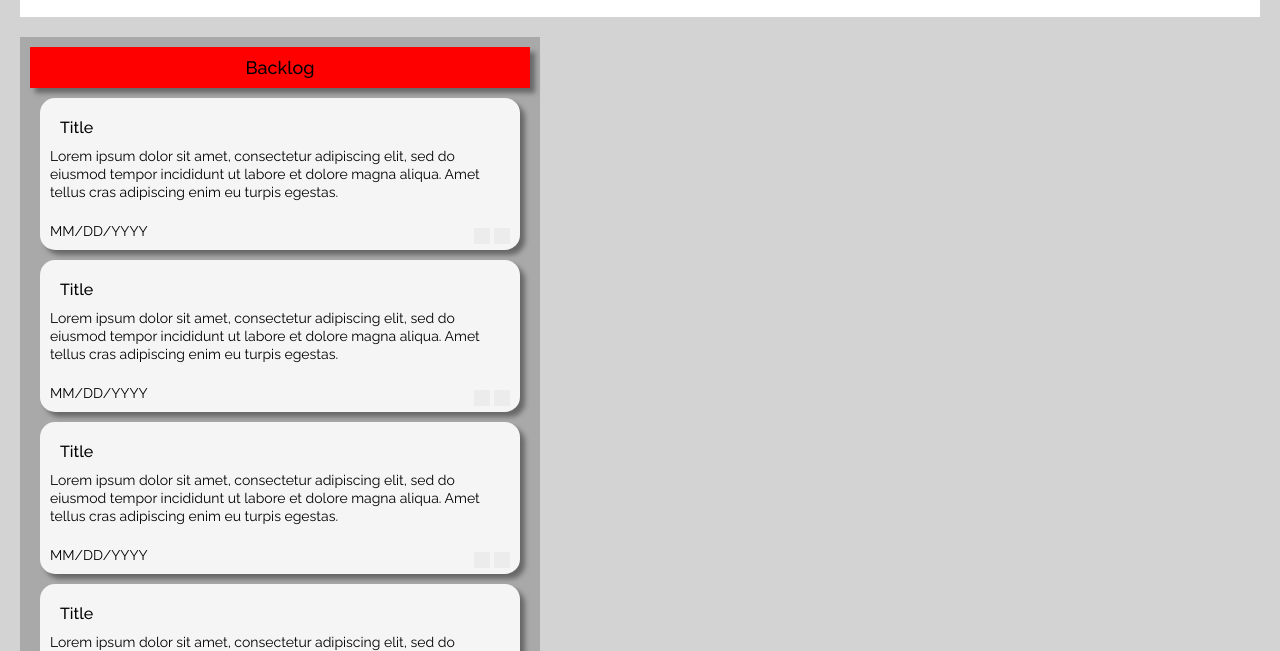
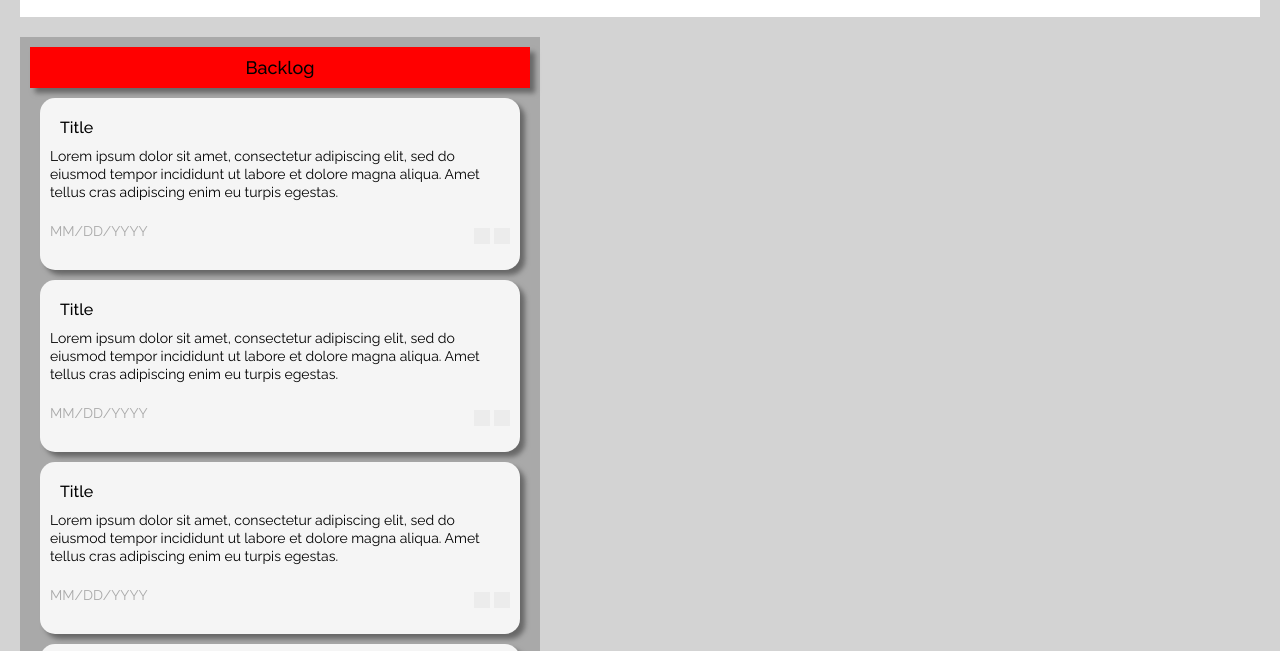
Before and after one commit to nac0512/Kanban-Project, a website: page index.html in a window 1280 px wide. Shown: the part 113-764 px from the top of the page. Drawn offline with Linux system fonts and the light colour scheme.

Commit message:
Adding some variables

```diff
--- a/scss/_board.scss
+++ b/scss/_board.scss
@@ -1,5 +1,5 @@
 section {
-    background-color: darkgray;
+    background-color: $neutralcolor;
     margin: $spacing_large;
     padding: $spacing_small;
     max-width: 50rem;
--- a/scss/_reset.scss
+++ b/scss/_reset.scss
@@ -1,10 +1,12 @@
-body, header, main, footer, h1, h2, h3, section, article, p, button {
+body, header, main, footer, h1, h2, h3, section, article, p, div, button {
     margin: 0;
     padding: 0;
     font-size: 100%;
     text-decoration: none;
     font-weight: normal;
     border: none;
+    background: none;
+    background-color: transparent;
     outline: none;
 }
 
@@ -14,5 +16,5 @@ html {
 
 body {
     font: 400 1.6rem $font-family;
-    background-color: lightgray;
+    background-color: #d3d3d3;
 }
--- a/scss/_tasks.scss
+++ b/scss/_tasks.scss
@@ -1,5 +1,5 @@
 article {
-    background-color: whitesmoke;
+    background-color: #f5f5f5;
     border-radius: $curve;
     margin: $spacing_small;
     padding: $spacing_small;
@@ -9,7 +9,8 @@ article {
         margin-bottom: $spacing_large;
 
         &:last-of-type{
-            display: inline;
+            display: inline-block;
+             color: $neutralcolor;
         }
     }
 
--- a/scss/main.scss
+++ b/scss/main.scss
@@ -2,6 +2,7 @@
 @import url('https://fonts.googleapis.com/css2?family=Raleway:wght@200;400;500;700&display=swap');
 
 // Variables
+$neutralcolor:#a9a9a9;
 $todocolor: #ff0000;
 $doingcolor: #ffff00;
 $donecolor: #008000;
```
Also changed, not shown: css/main.css, 1 other file.
